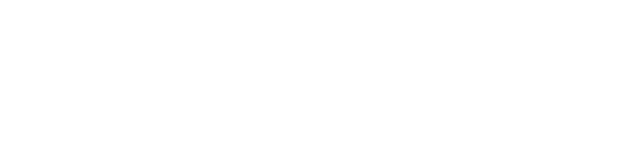
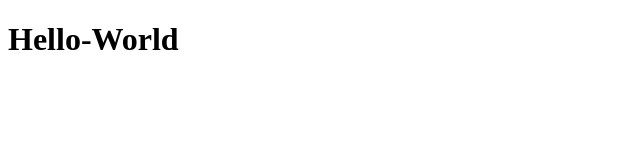
Before and after one commit to STARTUP-TRAINING/SeyedAliTabaTodoProject, a website: page index.html in a window 1280 px wide. Shown: the whole page, without its empty margins (0-640 px from the left). Drawn offline with Linux system fonts and the light colour scheme.

```diff
--- a/index.html
+++ b/index.html
@@ -5,6 +5,6 @@
     <title>Trello</title>
 </head>
 <body>
-
+<h1>Hello-World</h1>
 </body>
 </html>
```
Also changed, not shown: package.json (added, +18 -0 lines).
